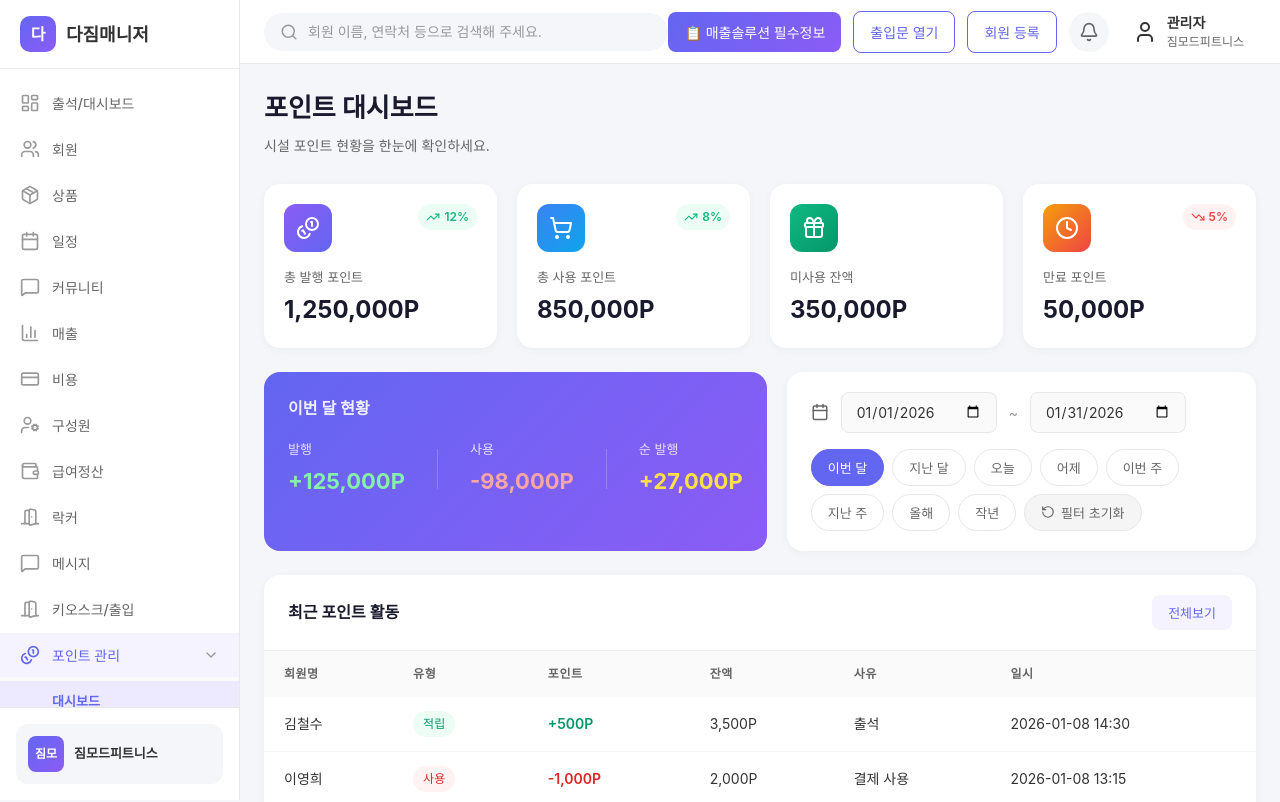
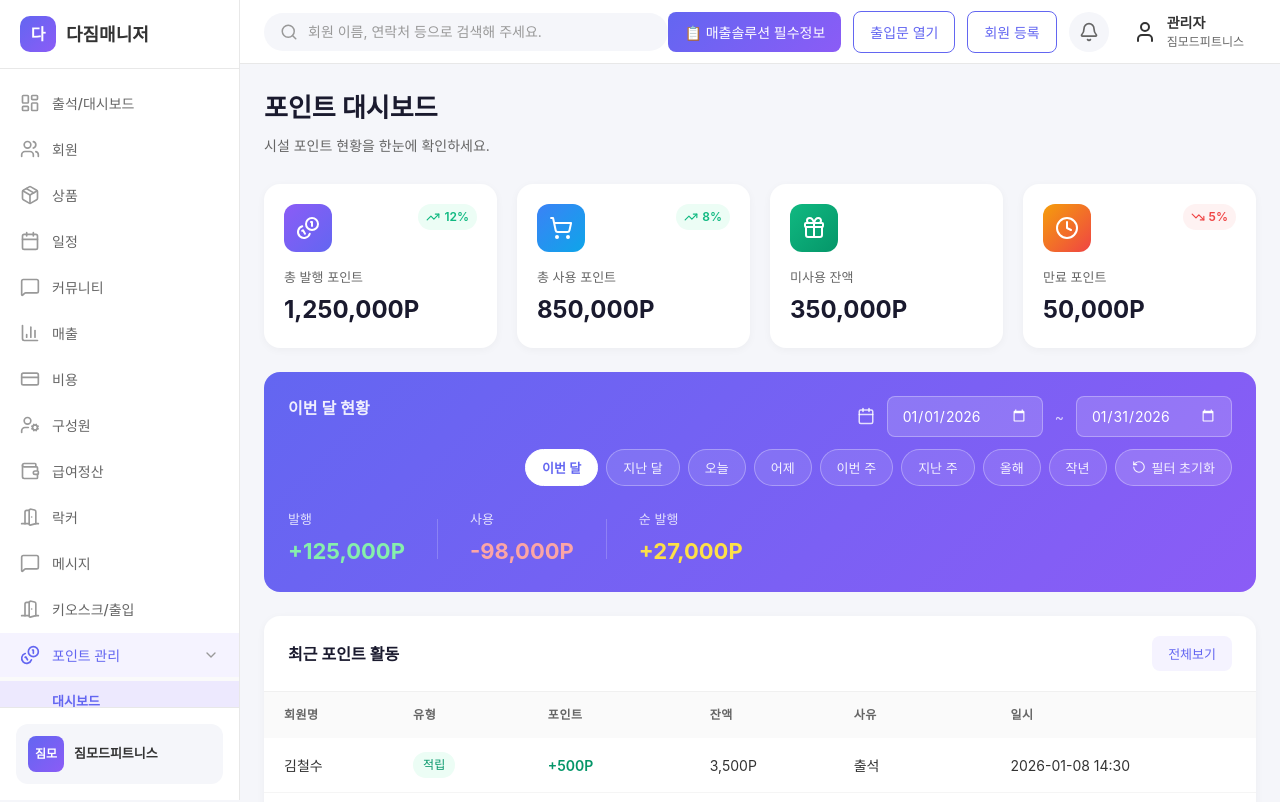
Before and after one commit to Lee-jm-code/dagym_point, a React (Vite) app: page /point/dashboard in a window 1280 px wide. Shown: the top 802 px of the page. Built offline with nearby package versions, Linux system fonts and the light colour scheme; a web font is replaced by a local one.

Commit message:
refactor: 이번 달 현황과 날짜 필터를 하나의 박스로 통합

```diff
--- a/src/pages/point/PointDashboard.css
+++ b/src/pages/point/PointDashboard.css
@@ -99,33 +99,29 @@
   color: #1a1a2e;
 }
 
-/* 이번 달 요약 + 날짜 필터 */
-.summary-filter-row {
-  display: flex;
-  gap: 20px;
-  margin-bottom: 24px;
-  align-items: stretch;
-}
-
-.summary-card {
+/* 이번 달 현황 + 날짜 필터 통합 */
+.summary-card-full {
   background: linear-gradient(135deg, #6366f1 0%, #8b5cf6 100%);
   border-radius: 16px;
   padding: 24px;
   color: white;
-  flex-shrink: 0;
+  margin-bottom: 24px;
 }
 
-/* 날짜 필터 카드 */
-.date-filter-card {
-  flex: 1;
-  background: white;
-  border-radius: 16px;
-  padding: 20px 24px;
-  box-shadow: 0 2px 8px rgba(0, 0, 0, 0.04);
+.summary-header {
+  display: flex;
+  justify-content: space-between;
+  align-items: flex-start;
+  margin-bottom: 24px;
+  gap: 20px;
+  flex-wrap: wrap;
+}
+
+.date-filter-inline {
   display: flex;
   flex-direction: column;
-  justify-content: center;
-  gap: 16px;
+  gap: 12px;
+  align-items: flex-end;
 }
 
 .date-range-picker {
@@ -135,27 +131,31 @@
 }
 
 .calendar-icon {
-  color: #666;
+  color: rgba(255, 255, 255, 0.8);
 }
 
 .date-input {
   padding: 10px 14px;
-  border: 1px solid #e5e7eb;
+  border: 1px solid rgba(255, 255, 255, 0.3);
   border-radius: 8px;
   font-size: 14px;
-  color: #333;
-  background: #fafafa;
+  color: white;
+  background: rgba(255, 255, 255, 0.15);
   cursor: pointer;
 }
 
 .date-input:focus {
   outline: none;
-  border-color: #6366f1;
-  background: white;
+  border-color: rgba(255, 255, 255, 0.6);
+  background: rgba(255, 255, 255, 0.25);
+}
+
+.date-input::-webkit-calendar-picker-indicator {
+  filter: invert(1);
 }
 
 .date-separator {
-  color: #999;
+  color: rgba(255, 255, 255, 0.7);
   font-size: 14px;
 }
 
@@ -167,40 +167,42 @@
 
 .filter-btn {
   padding: 8px 16px;
-  border: 1px solid #e5e7eb;
-  background: white;
+  border: 1px solid rgba(255, 255, 255, 0.3);
+  background: rgba(255, 255, 255, 0.1);
   border-radius: 20px;
   font-size: 13px;
-  color: #666;
+  color: rgba(255, 255, 255, 0.9);
   cursor: pointer;
   transition: all 0.2s;
   white-space: nowrap;
 }
 
 .filter-btn:hover {
-  border-color: #6366f1;
-  color: #6366f1;
+  border-color: rgba(255, 255, 255, 0.6);
+  background: rgba(255, 255, 255, 0.2);
+  color: white;
 }
 
 .filter-btn.active {
-  background: #6366f1;
-  border-color: #6366f1;
-  color: white;
+  background: white;
+  border-color: white;
+  color: #6366f1;
+  font-weight: 600;
 }
 
 .filter-btn.reset {
   display: flex;
   align-items: center;
   gap: 6px;
-  background: #f5f5f5;
-  border-color: #e5e7eb;
-  color: #666;
+  background: rgba(255, 255, 255, 0.15);
+  border-color: rgba(255, 255, 255, 0.3);
+  color: rgba(255, 255, 255, 0.9);
 }
 
 .filter-btn.reset:hover {
-  background: #e5e5e5;
-  border-color: #d1d5db;
-  color: #333;
+  background: rgba(255, 255, 255, 0.25);
+  border-color: rgba(255, 255, 255, 0.5);
+  color: white;
 }
 
 .summary-title {
@@ -380,8 +382,14 @@
     grid-template-columns: repeat(2, 1fr);
   }
 
-  .summary-filter-row {
+  .summary-header {
     flex-direction: column;
+    align-items: flex-start;
+  }
+
+  .date-filter-inline {
+    align-items: flex-start;
+    width: 100%;
   }
 }
 
--- a/src/pages/point/PointDashboard.tsx
+++ b/src/pages/point/PointDashboard.tsx
@@ -172,29 +172,11 @@ const PointDashboard = () => {
         </div>
       </div>
 
-      {/* 이번 달 요약 + 날짜 필터 */}
-      <div className="summary-filter-row">
-        <div className="summary-card">
+      {/* 이번 달 현황 + 날짜 필터 통합 */}
+      <div className="summary-card-full">
+        <div className="summary-header">
           <h3 className="summary-title">이번 달 현황</h3>
-          <div className="summary-items">
-            <div className="summary-item">
-              <span className="summary-label">발행</span>
-              <span className="summary-value earn">+{formatNumber(stats.monthlyIssued)}P</span>
-            </div>
-            <div className="summary-divider" />
-            <div className="summary-item">
-              <span className="summary-label">사용</span>
-              <span className="summary-value use">-{formatNumber(stats.monthlyUsed)}P</span>
-            </div>
-            <div className="summary-divider" />
-            <div className="summary-item">
-              <span className="summary-label">순 발행</span>
-              <span className="summary-value net">+{formatNumber(stats.monthlyIssued - stats.monthlyUsed)}P</span>
-            </div>
-          </div>
-        </div>
-
-        <div className="date-filter-card">
+          <div className="date-filter-inline">
             <div className="date-range-picker">
               <Calendar size={18} className="calendar-icon" />
               <input
@@ -270,6 +252,23 @@ const PointDashboard = () => {
             </div>
           </div>
         </div>
+        <div className="summary-items">
+          <div className="summary-item">
+            <span className="summary-label">발행</span>
+            <span className="summary-value earn">+{formatNumber(stats.monthlyIssued)}P</span>
+          </div>
+          <div className="summary-divider" />
+          <div className="summary-item">
+            <span className="summary-label">사용</span>
+            <span className="summary-value use">-{formatNumber(stats.monthlyUsed)}P</span>
+          </div>
+          <div className="summary-divider" />
+          <div className="summary-item">
+            <span className="summary-label">순 발행</span>
+            <span className="summary-value net">+{formatNumber(stats.monthlyIssued - stats.monthlyUsed)}P</span>
+          </div>
+        </div>
+      </div>
 
       {/* 최근 포인트 활동 */}
       <div className="recent-activity">
```
Lines whose indentation alone changed are shown as unchanged.
